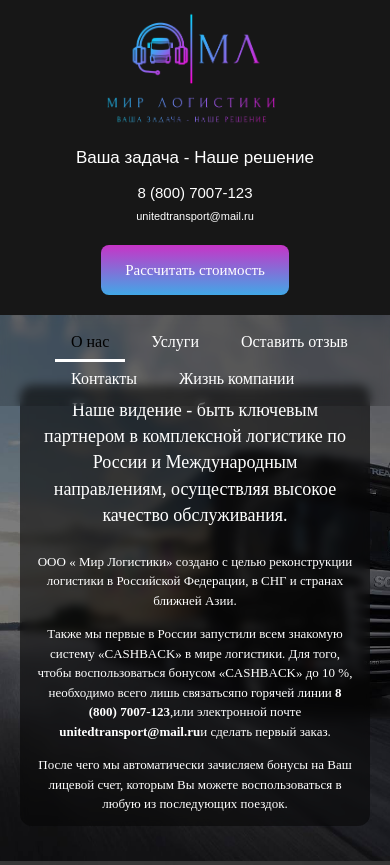
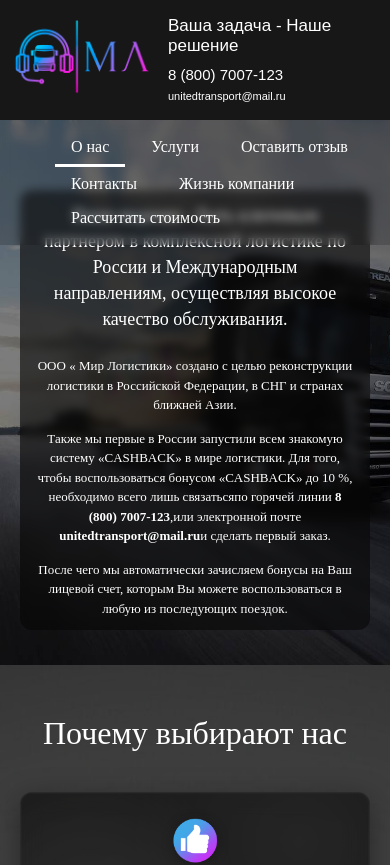
Before and after one commit to Alexandro9911/b2bexpress-react, a React (Vite) app: page / in a window 390 px wide. Shown: the top 865 px of the page. Built offline with nearby package versions, Linux system fonts and the light colour scheme; a web font is replaced by a local one.

Commit message:
redesign x7

```diff
--- a/src/components/Content/Section2/Section2.sass
+++ b/src/components/Content/Section2/Section2.sass
@@ -279,6 +279,39 @@
   .service-text
     font-size: 13px
 
+@media (max-width: 768px)
+  .section-title
+    font-size: 24px
+    margin-bottom: 30px
+
+  .services-list
+    gap: 25px
+
+  .service-block
+    padding: 0 !important
+
+  .service-image-wrapper
+    height: 220px
+    border-radius: 10px
+    clip-path: none !important  // 🔥 Убираем стрелку → квадрат
+
+  .service-image
+    max-width: 200px
+    max-height: 75%
+
+  .service-content
+    padding: 16px
+
+  .service-title
+    font-size: 20px
+
+  .service-text
+    font-size: 12px
+
+  .service-button
+    padding: 10px 20px
+    font-size: 14px
+
 // === МОБИЛЬНЫЕ (≤480px) — делаем квадратные блоки ===
 @media (max-width: 480px)
   .section-title
--- a/src/components/Content/Section4/section4.sass
+++ b/src/components/Content/Section4/section4.sass
@@ -40,3 +40,70 @@
 .contact-item
   margin-bottom: 20px
   max-width: 600px
+
+
+// === Адаптация под планшеты (макс. 768px) ===
+@media (max-width: 768px)
+  .contacts
+    flex-direction: column
+    text-align: left  // выравнивание по левому краю
+    gap: 40px
+    padding: 0 20px
+
+  .contacts__image img
+    width: 350px
+    height: 390px
+
+  .info
+    &__title
+      margin-left: auto
+      margin-right: auto
+      font-size: 56px !important
+    &__sub-title
+      font-size: 25px !important
+    &__email
+      font-size: 18px
+    &__contacts
+      font-size: 16px
+
+  .contact-item
+    max-width: 100%
+
+
+// === Адаптация под мобильные устройства (до 320px) ===
+@media (max-width: 320px)
+  .section4
+    padding-top: 40px
+    padding-bottom: 50px
+
+  .contacts
+    flex-direction: column
+    text-align: left  // выравнивание по левому краю
+    gap: 30px
+    padding: 0 10px
+
+  .contacts__image img
+    width: 280px
+    height: 312px
+
+  .info
+    &__title
+      font-size: 36px !important     // ещё меньше для маленьких экранов
+      margin-bottom: 15px
+    &__sub-title
+      font-size: 22px !important
+      margin-bottom: 12px
+    &__email
+      font-size: 15px
+      margin-bottom: 6px
+    &__contacts
+      font-size: 14px
+
+  .contact-item
+    margin-bottom: 12px
+    font-size: 13px
+    text-align: left
+
+  .contact-item p
+    line-height: 1.4
+    margin: 0
--- a/src/components/Header/Header.tsx
+++ b/src/components/Header/Header.tsx
@@ -1,4 +1,5 @@
 import MainLogo from '../../assets/images/MainLogo.png';
+import MainLogoCropped from '../../assets/images/MainLogoCropped.png';
 import './styles.sass';
 import Button from "../common/button/Button.tsx";
 import React from "react";
@@ -11,9 +12,14 @@
 
   return (
     <header className="header">
-      <div className="header__main-logo">
-        <img src={MainLogo} alt="Логотип компании" />
-      </div>
+      {/* Логотип: полная замена через picture */}
+      <picture className="header__logo-wrapper">
+        <source media="(max-width: 768px)" srcSet={MainLogoCropped} />
+        <img src={MainLogo} alt="Логотип компании" className="header__logo" />
+      </picture>
+
+      {/* Контент: заголовок и контакты */}
+      <div className="header__content">
         <div className="header__title">
           <h2>Ваша задача - Наше решение</h2>
         </div>
@@ -21,9 +27,11 @@
           <p className="contact">8 (800) 7007-123</p>
           <p className="contact_small">unitedtransport@mail.ru</p>
         </div>
-      <div className="header__buttons">
+      </div>
+
+      {/* Кнопка: видна на десктопе и планшетах, скрыта на малых телефонах */}
+      <div className="header__button-wrapper">
         <Button
-          //isLink={false}
           onClickHandler={onButtonClick}
           classNames="btn btn_medium"
           disabled={false}
--- a/src/components/Header/styles.sass
+++ b/src/components/Header/styles.sass
@@ -2,7 +2,7 @@
   background: #171717
   display: flex
   align-items: center
-  justify-content: center
+  justify-content: space-between
   flex-flow: row
   padding: 8px 20px
   gap: 60px
@@ -12,40 +12,38 @@
   width: 100%
   box-sizing: border-box
 
-  // Логотип
-  &__main-logo
-    img
-      width: 283px
-      height: 184px
-      object-fit: contain
+// === Логотип ===
+.header__logo-wrapper
+  flex-shrink: 0
 
-  // Заголовок
-  &__title
-    display: flex
-    flex-flow: column
-    align-items: center
-    justify-content: center
-    h2
-      font-weight: 500
-      font-size: 20px
-      color: white
-      margin: 0
-      text-align: center
+.header__logo
+  width: 283px
+  height: 184px
+  object-fit: contain
 
-  // Контакты
-  &__contacts
-    display: flex
-    flex-flow: column
-    align-items: center
-    justify-content: center
-    gap: 6px
+// === Основной контент (заголовок + контакты) ===
+.header__content
+  display: flex
+  flex-direction: row
+  align-items: center
+  justify-content: center
+  gap: 6px
+  flex: 1
+  margin-left: 20px
 
-  // Кнопки
-  &__buttons
-    display: flex
-    flex-flow: column
-    align-items: center
-    justify-content: center
+.header__title h2
+  font-weight: 500
+  font-size: 20px
+  color: white
+  margin: 0
+  text-align: center
+
+.header__contacts
+  display: flex
+  flex-flow: column
+  align-items: center
+  justify-content: center
+  gap: 6px
 
 .contact
   font-size: 18px
@@ -58,41 +56,54 @@
   margin: 0
   line-height: 1.3
 
-// Адаптивность
+// === Кнопка ===
+.header__button-wrapper
+  flex-shrink: 0
 
-// Планшеты (до 1024px)
+.header__button-wrapper .btn
+  display: block
+
+
+// === Планшеты (до 1024px) ===
 @media (max-width: 1024px)
   .header
     gap: 40px
     padding: 8px 16px
 
-  .header__main-logo img
+  .header__logo
     width: 240px
     height: 157px
 
-  .header__title h2
-    font-size: 19px
+  .header__content
+    flex-flow: column
 
-  .contact
-    font-size: 17px
 
-  .contact_small
-    font-size: 12px
-
-// Маленькие планшеты и мобильные (до 768px)
+// === Мобильные устройства: до 768px — вертикальная раскладка ===
 @media (max-width: 768px)
   .header
-    flex-direction: column
+    flex-direction: row
+    align-items: center
+    justify-content: flex-start
     gap: 16px
-    padding: 16px 16px 24px
-    text-align: center
+    padding: 16px
+    text-align: left
 
-  .header__main-logo img
-    width: 200px
-    height: 130px
+  .header__logo
+    width: 160px
+    height: 105px
+
+  .header__content
+    align-items: flex-start
+    width: 100%
+    gap: 8px
+    margin-left: 0
 
   .header__title h2
     font-size: 18px
+
+  .header__contacts
+    align-items: flex-start
+    gap: 4px
 
   .contact
     font-size: 16px
@@ -100,18 +111,25 @@
   .contact_small
     font-size: 12px
 
-  .header__buttons
-    margin-top: 8px
+  .header__button-wrapper
+    display: flex
+    justify-content: flex-start
 
-// Очень маленькие телефоны (до 480px)
+
+  h2
+    text-align: start !important
+@media (max-width: 600px)
+  .header__button-wrapper
+    display: none
+
+// === Скрытие кнопки на малых мобильных (< 480px) ===
 @media (max-width: 480px)
   .header
-    gap: 14px
-    padding: 12px 12px 20px
+    padding: 12px
 
-  .header__main-logo img
-    width: 180px
-    height: 118px
+  .header__logo
+    width: 140px
+    height: 92px
 
   .header__title h2
     font-size: 17px
@@ -122,15 +140,18 @@
   .contact_small
     font-size: 11px
 
-// Мини-устройства (до 360px)
+  .header__button-wrapper
+    display: none
+
+
+// === Мини-устройства (до 360px) ===
 @media (max-width: 360px)
   .header
-    gap: 12px
-    padding: 10px 10px 18px
+    padding: 10px
 
-  .header__main-logo img
-    width: 160px
-    height: 105px
+  .header__logo
+    width: 120px
+    height: 79px
 
   .header__title h2
     font-size: 16px
--- a/src/components/NavMenu/NavMenu.tsx
+++ b/src/components/NavMenu/NavMenu.tsx
@@ -1,9 +1,14 @@
-import React, { useEffect, useRef, useCallback } from 'react';
+import { useEffect, useRef, useCallback } from 'react';
 import './NavMenu.sass';
+import {OpenModal} from "../../utils/modal.tsx";
 
 const NavMenu: React.FC = () => {
   const navMenuRef = useRef<HTMLDivElement>(null);
   const navPlaceholderRef = useRef<HTMLDivElement>(null);
+
+  const calcButtonAction = () => {
+    OpenModal(<div>текст</div>)
+  }
 
   const buttonConfigs = [
     { id: 'aboutUs', text: 'О нас' },
@@ -11,6 +16,7 @@
     { id: 'feedback', text: 'Оставить отзыв' },
     { id: 'contacts', text: 'Контакты' },
     { id: 'live', text: 'Жизнь компании' },
+    { id: 'none', text: 'Рассчитать стоимость', actionButton: calcButtonAction},
   ];
 
   const handleScroll = useCallback(() => {
@@ -79,10 +85,13 @@
   }, []);
 
   const handleNavClick = useCallback((e: React.MouseEvent<HTMLDivElement>) => {
+    // Приводим тип, чтобы гарантировать доступ к dataset
     const button = (e.target as HTMLElement).closest('button[data-section]');
-    if (!button) return;
 
-    const targetId = button.dataset.section;
+    if (!button || !(button instanceof HTMLElement)) return;
+
+    const targetId = button.dataset.section; // Теперь ошибка исчезла
+
     const targetSection = document.getElementById(targetId!);
 
     if (!targetSection) {
@@ -134,6 +143,7 @@
             key={btn.id}
             data-section={btn.id}
             type="button"
+            onClick={btn.actionButton}
           >
             {btn.text}
           </button>
--- a/src/components/NavMenu/navMenu.sass
+++ b/src/components/NavMenu/navMenu.sass
@@ -37,11 +37,12 @@
 
 
 .nav-menu button:hover
-  color: black
+  color: white
+  border-bottom: 3px solid rgba(255, 255, 255, 0.58)
 
 
 .nav-menu button.active
-  color: black
+  color: white
   border-bottom: 3px solid white
 
 
```
Lines whose indentation alone changed are shown as unchanged.
